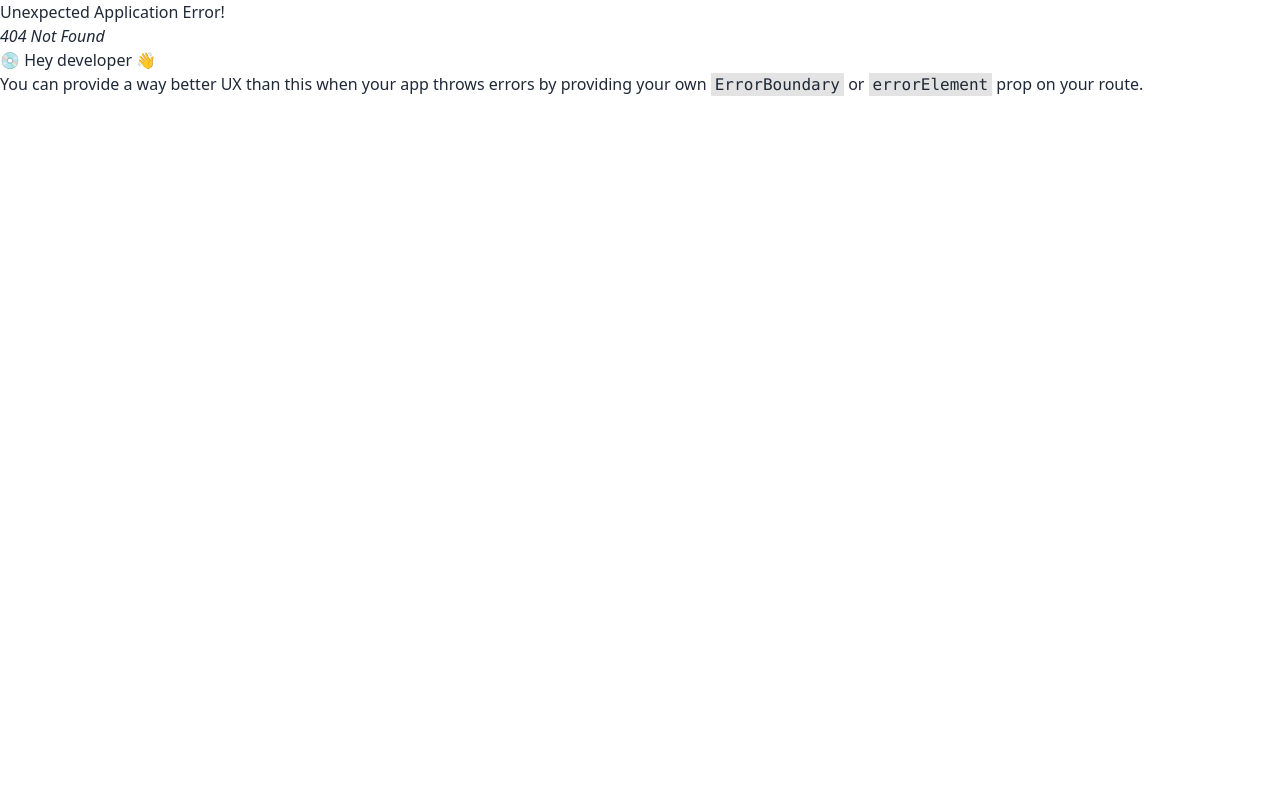
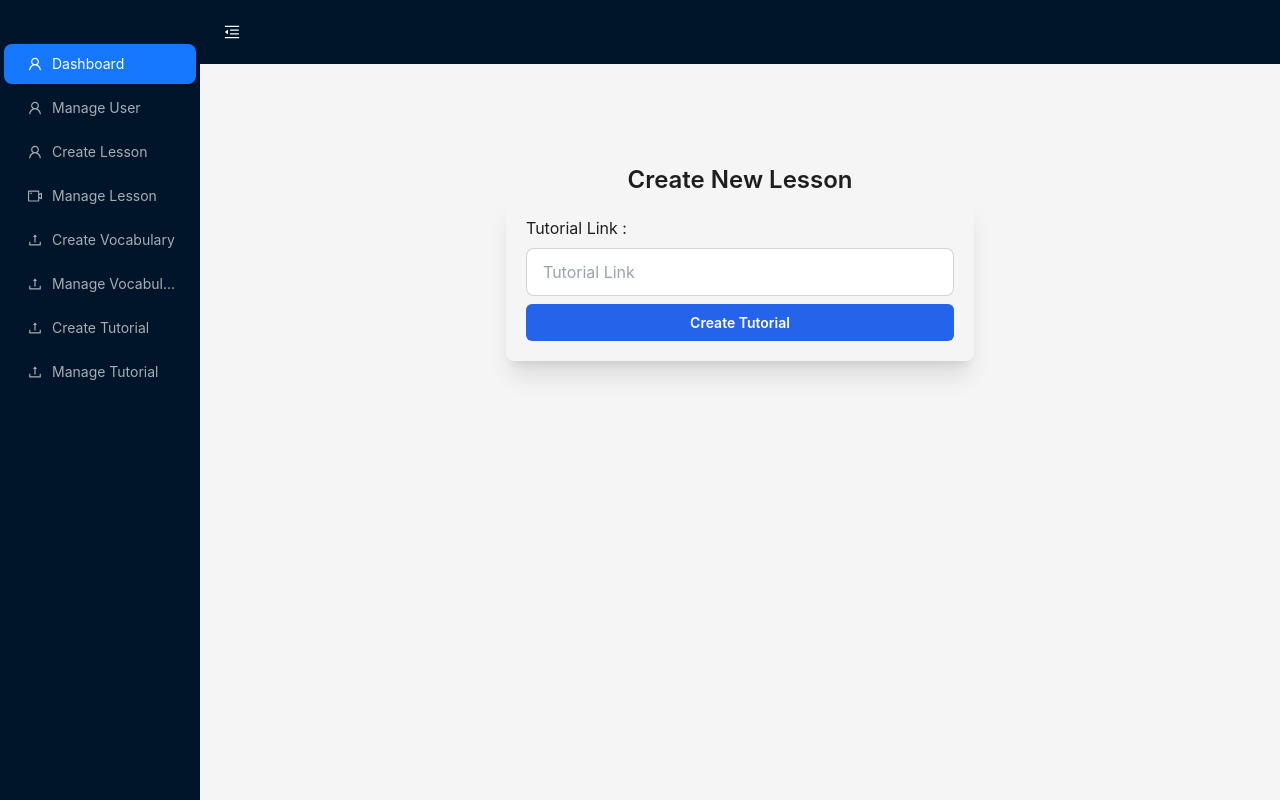
Before and after one commit to shaikTazUddin01/JapaneseVocabularyAppClient, a React (Vite) app: page /admin/createTutorial in a window 1280 px wide. Before the commit this address had no page. Built offline with nearby package versions, Linux system fonts and the light colour scheme.

Commit message:
implement added tutorial system

```diff
--- a/src/layout/AdminLayout.jsx
+++ b/src/layout/AdminLayout.jsx
@@ -53,6 +53,18 @@ const AdminLayout = () => {
       label: "Manage Vocabulary",
       path: "/admin/manageVocabulary",
     },
+    {
+      key: "7",
+      icon: <UploadOutlined />,
+      label: "Create Tutorial",
+      path: "/admin/createTutorial",
+    },
+    {
+      key: "8",
+      icon: <UploadOutlined />,
+      label: "Manage Tutorial",
+      path: "/admin/manageTutorial",
+    },
   ];
 
   return (
--- /dev/null
+++ b/src/pages/Admin/CreateTutorial.jsx
@@ -0,0 +1,56 @@
+import { toast } from "sonner";
+import JPForm from "../../components/Form/JPForm";
+import JPInput from "../../components/Form/JPInput";
+import useUser from "../../hooks/useUser";
+import { useCreateTutorialMutation } from "../../redux/Features/Tutorial/tutorialApi";
+
+const CreateTutorial = () => {
+  const currentUser = useUser();
+const[createNewTutorial]=useCreateTutorialMutation()
+
+  const handleCreate = async (data) => {
+    const toastId = toast.loading("creating..");
+
+    const newTutorial = {
+      videoLink:data?.tutorialLink,
+      authId: currentUser?.userId,
+    };
+
+    try {
+      const res = await createNewTutorial(newTutorial);
+      console.log(res);
+      if (res?.data) {
+        toast.success("New tutorial Added", { id: toastId, duration: 3000 });
+      } else {
+        toast.error(res?.error?.data?.message, { id: toastId, duration: 3000 });
+      }
+    } catch (error) {
+      toast.error(error, { id: toastId, duration: 3000 });
+    }
+  };
+  return (
+    <div className="min-h-[81vh] flex flex-col items-center py-20">
+      <h1 className="text-2xl text-center font-semibold">Create New Lesson</h1>
+      <div className="w-[45%] mx-auto shadow-xl rounded-lg ">
+        <JPForm onSubmit={handleCreate}>
+          <div className="space-y-2">
+            <label htmlFor="" className="text-[16px]">Tutorial Link :</label>
+            <JPInput
+              name={"tutorialLink"}
+              label={"Tutorial Link"}
+              type={"text"}
+            />
+            <button
+              className="w-full bg-blue-600 py-2 rounded-md text-white font-semibold"
+              type="submit"
+            >
+              Create Tutorial
+            </button>
+          </div>
+        </JPForm>
+      </div>
+    </div>
+  );
+};
+
+export default CreateTutorial;
--- /dev/null
+++ b/src/pages/Admin/ManageTutorial.jsx
@@ -0,0 +1,10 @@
+
+const ManageTutorial = () => {
+    return (
+        <div>
+
+        </div>
+    );
+};
+
+export default ManageTutorial;
--- a/src/redux/Api/baseApi.js
+++ b/src/redux/Api/baseApi.js
@@ -23,5 +23,5 @@ export const baseApi = createApi({
   reducerPath: "baseApi",
   baseQuery: baseQuery,
   endpoints: (builder) => ({}),
-  tagTypes:["user","lesson"]
+  tagTypes:["user","lesson",'tutorial']
 });
--- /dev/null
+++ b/src/redux/Features/Tutorial/tutorialApi.js
@@ -0,0 +1,18 @@
+import { baseApi } from "../../Api/baseApi";
+
+
+export const tutorialApi = baseApi.injectEndpoints({
+  endpoints: (builder) => ({
+    createTutorial: builder.mutation({
+      query: (data) => ({
+        url: "/tutorial",
+        method: "POST",
+        body: data,
+      }),
+      invalidatesTags:['tutorial']
+    }),
+
+  }),
+});
+
+export const {useCreateTutorialMutation} = tutorialApi;
```
Also changed, not shown: src/router/Router.jsx (+10 -0 lines).
